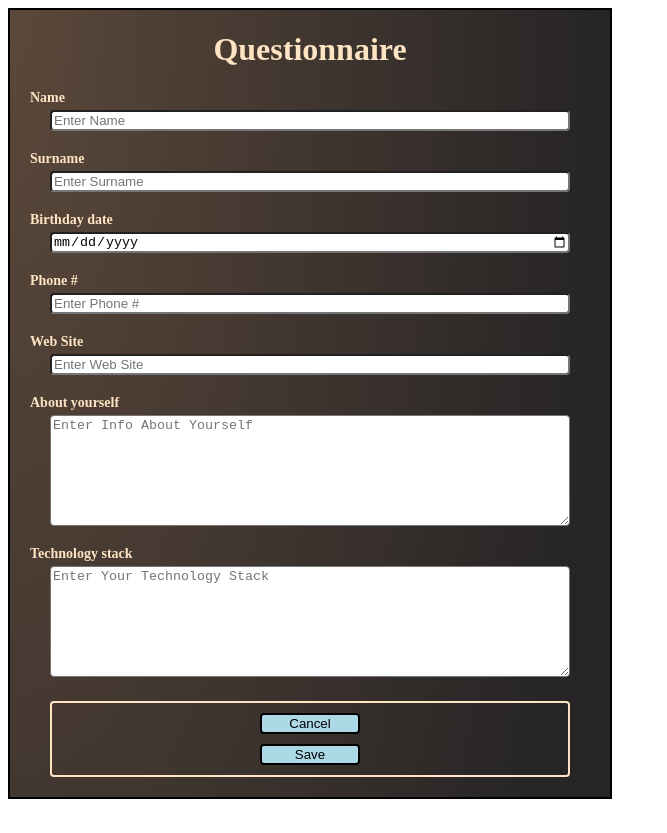
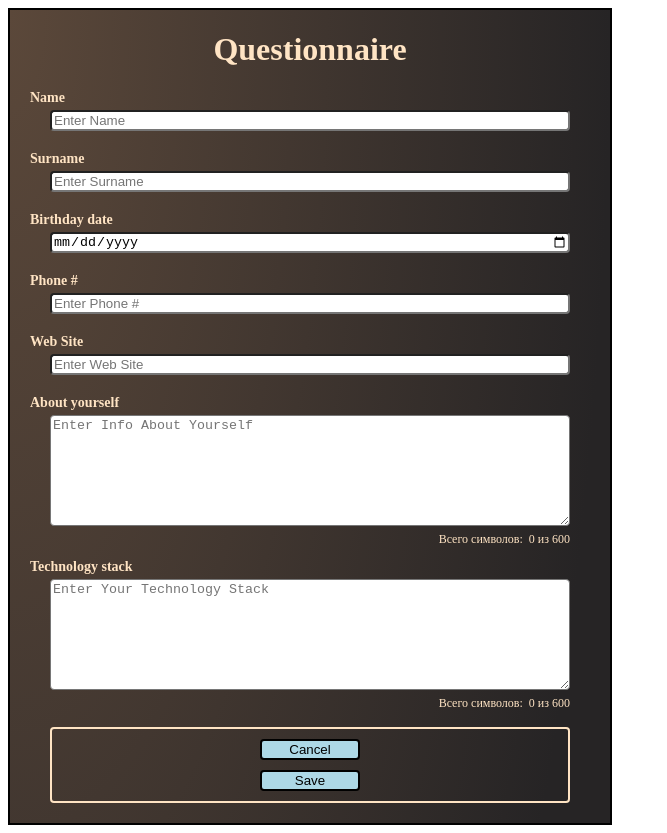
Before and after one commit to ZhuravlovAlex/React-first-step, a React app: page / in a window 1280 px wide. Shown: the whole page, without its empty margins (0-667 px from the left). Before the commit the page ends 807 px from the top, so only its background shows below. Built offline with nearby package versions, Linux system fonts and the light colour scheme.

Commit message:
feat: add counters

```diff
--- /dev/null
+++ b/src/components/Counter/Counter.js
@@ -0,0 +1,24 @@
+import React, { useState } from "react";
+import styles from './Counter.module.css'
+
+// const textarea = props.about
+// 	const count = styles.count
+
+function Counter(_props) {
+
+	const [props] = useState(_props)
+
+
+	// const text = textarea.value
+	// const textLength = textarea.value.textLength
+	// count.innerText = `${textLength}`
+
+	return (
+		<p className={styles.countText} >Всего символов:
+		<span className={styles.count}>{props.length}</span> из 600
+		</p>
+
+	)
+}
+
+export default Counter
--- /dev/null
+++ b/src/components/Counter/Counter.module.css
@@ -0,0 +1,8 @@
+.countText {
+
+	font: "Century Gothic", Futura, sans-serif;
+	color: bisque;
+	margin-left: 40px;
+		font-size: 12px;
+		font-weight: 500;
+}
--- a/src/components/Formes/Formes.js
+++ b/src/components/Formes/Formes.js
@@ -26,6 +26,8 @@ function Formes () {
 	const getStateUpdateFunction = (key) => {
 		return (event) => {
 			state[key] = event.target.value;
+
+				console.log(state);
 			stateUpdate(state)
 		}
 	}
@@ -78,6 +80,7 @@ function Formes () {
 						handleBirthDateChange={getStateUpdateFunction('birthDate')}
 						handleWebsiteChange={getStateUpdateFunction('website')}/>
 					<MultiLine
+						about={state.about}
 						handleAboutChange={getStateUpdateFunction('about')}
 						handleStackChange={getStateUpdateFunction('stack')}/>
 					<Btns onClick={handleSubmit}></Btns>
--- a/src/components/MultiLine/MultiLine.js
+++ b/src/components/MultiLine/MultiLine.js
@@ -1,10 +1,11 @@
 import React, { useState } from 'react';
 import styles from './MultiLine.module.css';
+import Counter from '../Counter/Counter';
 
 /*class MultiLine extends React.Component {*/
 function MultiLine (_props) {
-
-	const [props] = useState(_props)
+	console.log(_props);
+	const [props, stateUpdate] = useState(_props)
 
 
 	// constructor(props) {
@@ -24,9 +25,17 @@ function MultiLine (_props) {
 					id="about_form"
 					required
 					placeholder='Enter Info About Yourself'
-					value = {props.about}
-					onChange = {props.handleAboutChange}
+					onChange={(event) => {
+						const textarea = document.getElementById('about_form');
+						const counter = document.getElementById('about_form_counter');
+						const text = textarea.value;
+						counter.innerText = text?.length || 0;
+						props.handleAboutChange(event);
+					}}
 				></textarea>
+				<p className={styles.countText} >Всего символов: &nbsp;
+				<span id='about_form_counter' className={styles.count}>0</span> из 600
+				</p>
 
 				<label htmlFor="stack_form" className={styles.label}>Technology stack</label>
 				<textarea
@@ -37,8 +46,17 @@ function MultiLine (_props) {
 				required
 				placeholder='Enter Your Technology Stack'
 				value = {props.stack}
-				onChange = {props.handleStackChange}
+				onChange={(event) => {
+					const textarea = document.getElementById('stack_form');
+					const counter = document.getElementById('stack_form_counter');
+					const text = textarea.value;
+					counter.innerText = text?.length || 0;
+					props.handleStackChange(event);
+				}}
 				></textarea>
+				<p className={styles.countText} >Всего символов: &nbsp;
+				<span id='stack_form_counter' className={styles.count}>0</span> из 600
+				</p>
 			</div>
     );
   }
--- a/src/components/MultiLine/MultiLine.module.css
+++ b/src/components/MultiLine/MultiLine.module.css
@@ -4,7 +4,7 @@
 }
 
 .textarea {
-	margin: 4px 40px 20px 40px;
+	margin: 4px 40px 6px 40px;
 	border-radius: 4px;
 }
 
@@ -13,3 +13,13 @@
 	font-size: 14px;
 	font-weight: 700;
 }
+
+.countText {
+	text-align: end;
+	font: "Century Gothic", Futura, sans-serif;
+	color: bisque;
+	margin-right: 40px;
+	margin-top: 0;
+	font-size: 12px;
+	font-weight: 500;
+}
```
